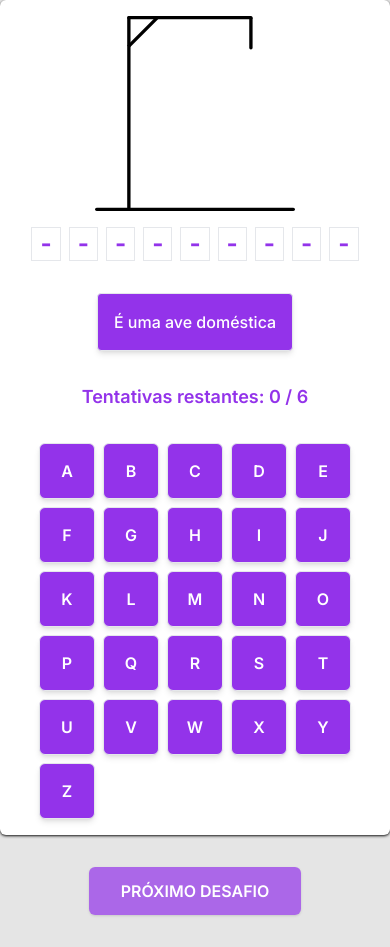
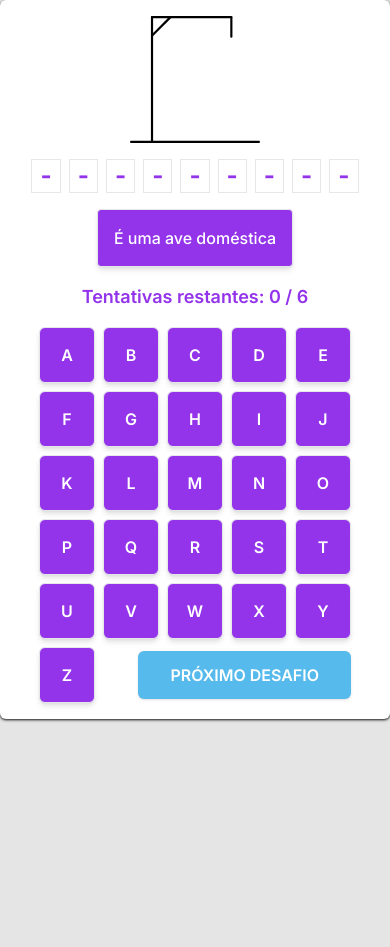
Before and after one commit to manoelps/Jogo-da-Forca-NextJS, a Next.js app: page / in a window 390 px wide. After the commit the page ends 844 px from the top, so only its background shows below. Built offline with nearby package versions, Linux system fonts and the light colour scheme.

Commit message:
feito ajustes de responsividade

```diff
--- a/src/app/page.tsx
+++ b/src/app/page.tsx
@@ -24,13 +24,13 @@ const Home = () => {
             <Image
               src={`/${carrasco[score].image}`}
               alt=""
-              width={200}
+              width={130}
               height={291}
               className="lg:min-w-[298.232px] lg:min-h-[291px] md:min-w-[298.232px] md:min-h-[291px]"
               priority
             />
           </div>
-          <div className="flex flex-col items-center justify-center gap-8 pt-4 w-full">
+          <div className="flex flex-col items-center justify-center gap-4 pt-4 w-full">
             <div className="flex justify-center flex-wrap gap-2 font-bold text-2xl text-white w-full">
               {letters.map((letra, index) => (
                 <div
@@ -56,6 +56,7 @@ const Home = () => {
               Tentativas restantes: {score} / 6
             </div>
 
+            <div className="relative">
               <div className="grid grid-cols-5 sm:grid-cols-6 md:grid-cols-9 lg:grid-cols-9 gap-2 justify-center">
                 {alphabetLetters.map((alphabet, index) => (
                   <button
@@ -73,11 +74,22 @@ const Home = () => {
                   </button>
                 ))}
               </div>
+              <div className="w-full flex items-center justify-end bottom-1 absolute lg:hidden md:hidden">
+                <button
+                  onClick={gameReset}
+                  className={classNames(
+                    'px-8 py-3 lg:px-6 lg:py-2  md:px-6 md:py-2 bg-[#56BAEC] text-white font-semibold rounded-md shadow hover:scale-95'
+                  )}
+                >
+                  PRÓXIMO DESAFIO
+                </button>
+              </div>
+            </div>
           </div>
         </div>
       </div>
 
-      <div className="w-full flex items-center justify-center py-8 gap-3">
+      <div className="w-full hidden lg:flex md:flex items-center justify-center py-8 gap-3">
         <button
           onClick={gameReset}
           className={classNames(
```
Lines whose indentation alone changed are shown as unchanged.
